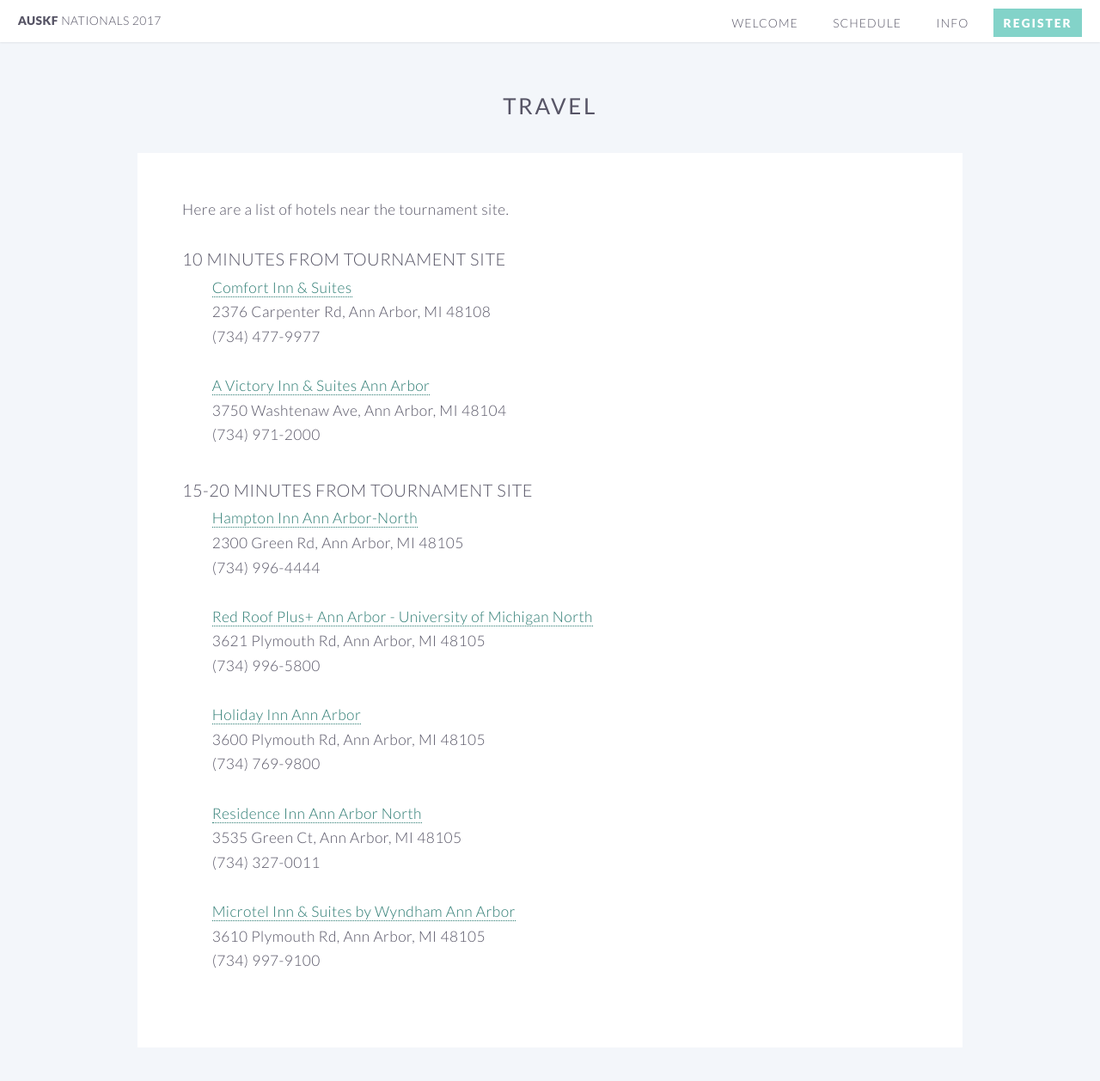
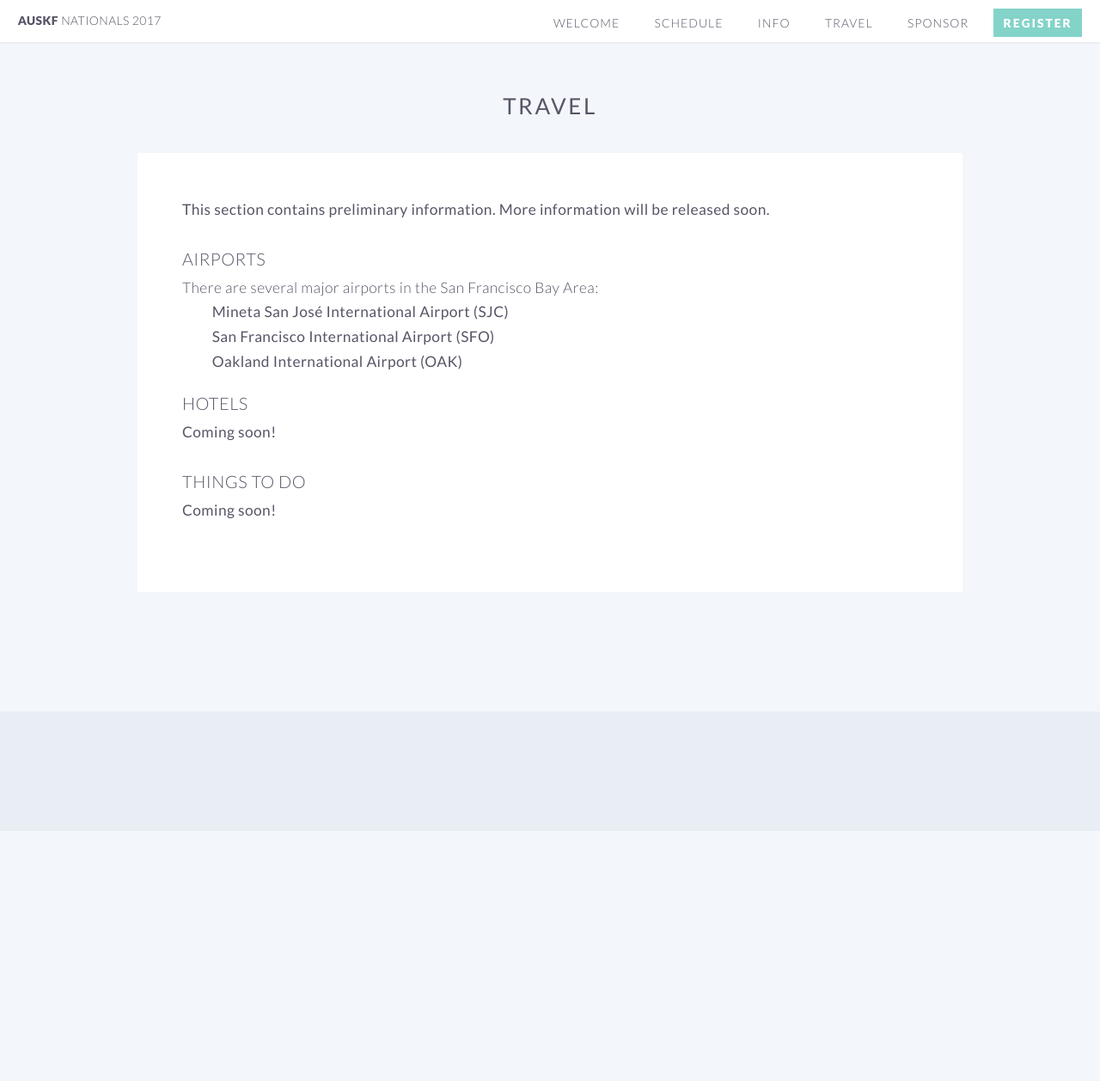
Before and after one commit to auskf-web/auskf-nationals.github.io, a Jekyll site: the page built from travel.html, in a window 1280 px wide and 1400 px high. Shown: the top 1258 px of the window at 86% size. Built offline with Jekyll 4.4.1, drawn with Linux system fonts in a browser that asks for light colours.

Commit message:
Fix dates on index and add stubs for travel and sponsorship

```diff
--- a/_includes/header.html
+++ b/_includes/header.html
@@ -7,8 +7,8 @@
 			<!-- <li><a href="/results.html">Results</a></li> -->
 			<li><a href="/schedule.html">Schedule</a></li>
 			<li><a href="/info.html">Info</a></li>
-			<!-- <li><a href="/travel.html">Travel</a></li> -->
-			<!-- <li><a href="/sponsor.html">Sponsor</a></li> -->
+			<li><a href="/travel.html">Travel</a></li>
+			<li><a href="/sponsor.html">Sponsor</a></li>
 			<li><a href="/register.html" class="button special">Register</a></li>
 		</ul>
 	</nav>
--- a/index.html
+++ b/index.html
@@ -28,7 +28,7 @@ layout: landing-page
 		7th AUSKF Junior Open National Championships<br>
 		<br>
 		<b>Dates</b><br>
-		Thursday, June 25 - Sunday June 27, 2017<br><br>
+		Thursday, June 22 - Sunday June 25, 2017<br><br>
 
 		<strong>Location</strong><br>
 		Independence High School<br>
--- a/sponsor.html
+++ b/sponsor.html
@@ -11,11 +11,11 @@ layout: default
 
 		<div class="content">
 			<section>
-				AUSKF will be preparing a Program for the 6th All United States Junior Open National Championships. The Program will contain sections for sponsorship, advertisements, or personal messages from corporate sponsors and AUSKF Regional Federations and Dojos.  We are respectfully seeking out your support for the participants. <b>This is a great way to show your support for your kenshi and US Kendo!</b><br><br>
+				AUSKF will be preparing a Program for the 2017 AUSKF National Championships. The Program will contain sections for sponsorship, advertisements, or personal messages from corporate sponsors and AUSKF Regional Federations and Dojos.  We are respectfully seeking out your support for the participants. <b>This is a great way to show your support for your kenshi and US Kendo!</b><br><br>
 
-				Please see <a href="assets/6th AUSKF JONC Program Vendor Letter.docx" target="blank">this document</a> for information on sponsorship. We ask that interested parties reserve their ad/message space by <b>April 15, 2016</b> and send payment and actual message and artwork by <b>May 20, 2016</b>.<br><br>
+				<b>Information on how you can sponsor this event will be released soon.</b><br><br>
 
-				Please email <a href="mailto:sponsor@auskf-jrnationals.com?Subject=AUSKF%20Jr.%20Nationals%202016%20Sponsor" target="_top">sponsor@auskf-jrnationals.com</a> with any questions or concerns. Thank you!
+				Please email <a href="mailto:sponsor@auskf-nationals.com?Subject=AUSKF%20Nationals%202017%20Sponsor" target="_top">sponsor@auskf-nationals.com</a> with any questions or concerns. Thank you!
 			</section>
 		</div>
 
--- a/travel.html
+++ b/travel.html
@@ -11,41 +11,23 @@ layout: default
 
 		<div class="content">
 			<section>
-				Here are a list of hotels near the tournament site.<br><br>
-
-				<header><h3>10 minutes from tournament site</h3></header>
-				<ul style="padding-left:2em;">
-					<li><a href="https://www.choicehotels.com/michigan/ann-arbor/comfort-inn-hotels/mi356" target="blank">Comfort Inn &amp; Suites</a></li>
-					<li>2376 Carpenter Rd, Ann Arbor, MI 48108</li>
-					<li>(734) 477-9977</li>
+				<b>This section contains preliminary information. More information will be released soon.</b><br>
 				<br>
-					<li><a href="http://www.avictoryhotels.com/annarbor.htm" target="blank">A Victory Inn &amp; Suites Ann Arbor</a></li>
-					<li>3750 Washtenaw Ave, Ann Arbor, MI 48104</li>
-					<li>(734) 971-2000</li>
+				<header><h3>Airports</h3></header>
+				There are several major airports in the San Francisco Bay Area:<b>
+					<ul style="padding-left:2em; margin-bottom: 20px;">
+						<li>Mineta San José International Airport (SJC)</li>
+						<li>San Francisco International Airport (SFO)</li>
+						<li>Oakland International Airport (OAK)</li>
 					</ul>
 
-				<header><h3>15-20 minutes from tournament site</h3></header>
-				<ul style="padding-left:2em;">
-					<li><a href="http://hamptoninn3.hilton.com/en/hotels/michigan/hampton-inn-ann-arbor-north-ARBGRHX/index.html" target="blank">Hampton Inn Ann Arbor-North</a></li>
-					<li>2300 Green Rd, Ann Arbor, MI 48105</li>
-					<li>(734) 996-4444</li>
+				<header><h3>Hotels</h3></header>
+				Coming soon!<br>
 				<br>
-					<li><a href="https://www.redroof.com/property/Ann-Arbor/MI/48105/Hotels-close-to-University-of-Michigan-U-of-M-Ann-Arbor-I-94-SR-23/RRI045/" target="blank">Red Roof Plus+ Ann Arbor - University of Michigan North</a></li>
-					<li>3621 Plymouth Rd, Ann Arbor, MI 48105</li>
-					<li>(734) 996-5800</li>
+
+				<header><h3>Things To Do</h3></header>
+				Coming soon!<br>
 				<br>
-					<li><a href="http://www.hiannarbor.com/" target="blank">Holiday Inn Ann Arbor</a></li>
-					<li>3600 Plymouth Rd, Ann Arbor, MI 48105</li>
-					<li>(734) 769-9800</li>
-					<br>
-					<li><a href="http://www.marriott.com/hotels/travel/arbrn-residence-inn-ann-arbor-north/" target="blank">Residence Inn Ann Arbor North</a></li>
-					<li>3535 Green Ct, Ann Arbor, MI 48105</li>
-					<li>(734) 327-0011</li>
-					<br>
-					<li><a href="http://www.microtelinn.com/hotels/michigan/ann-arbor/microtel-inn-and-suites-ann-arbor-plymouth-rd-/hotel-overview" target="blank">Microtel Inn &amp; Suites by Wyndham Ann Arbor</a></li>
-					<li>3610 Plymouth Rd, Ann Arbor, MI 48105</li>
-					<li>(734) 997-9100</li>
-				</ul>
 
 				</section>
 			</div>
```
Lines whose indentation alone changed are shown as unchanged.
